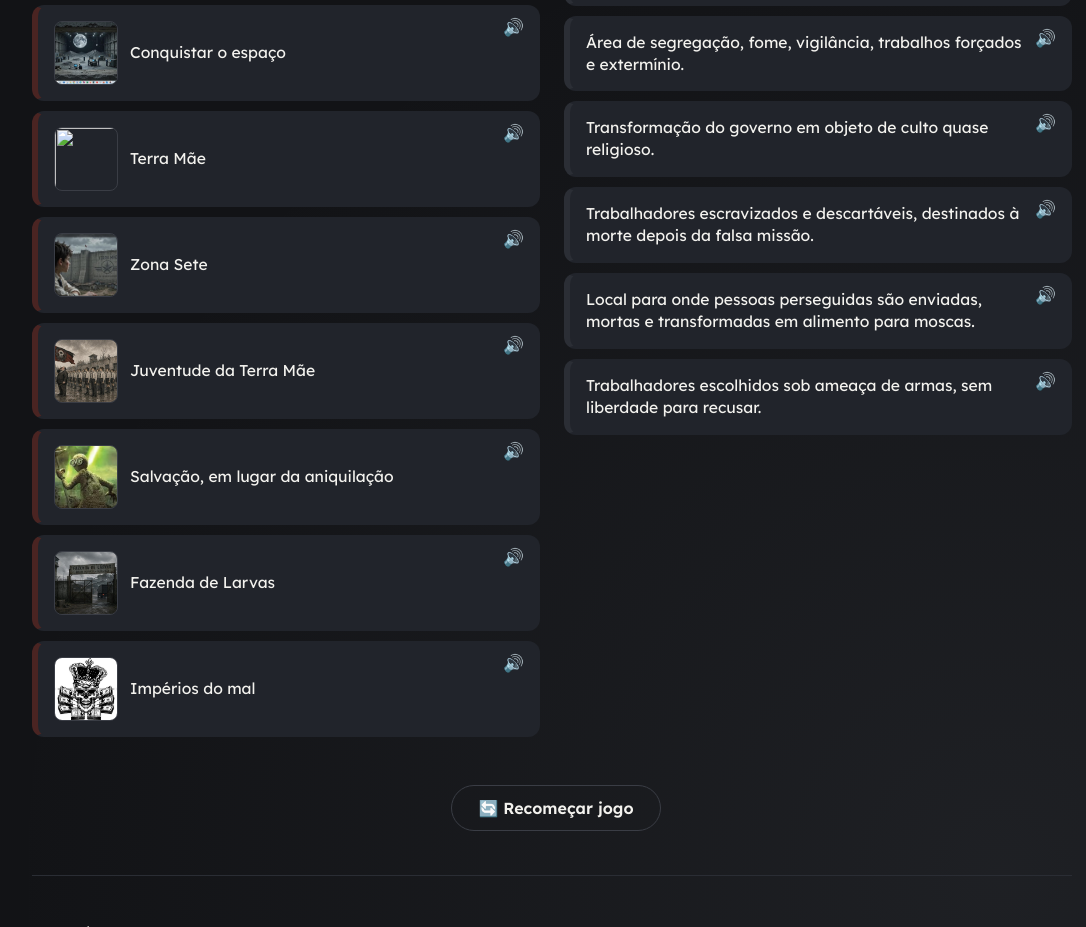
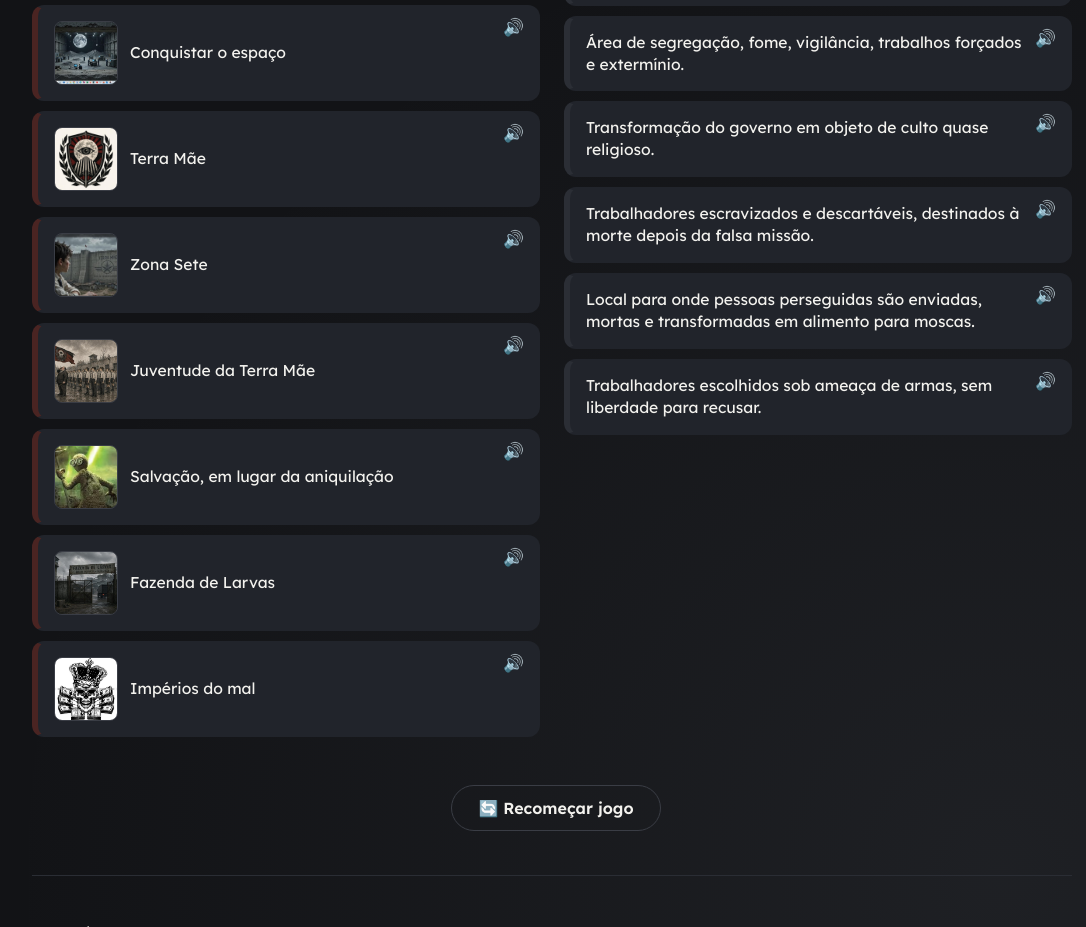
Before and after one commit to anisiaribeiro/dicionario-eufemismo001, a plain HTML site: page index.html in a window 1280 px wide. Shown: the part 1357-2284 px from the top of the page, without its empty margins (88-1174 px from the left). Drawn offline with Linux system fonts and the light colour scheme; files whose address does not match are found by name.

Commit message:
Fix image path for Terra Mãe entry

```diff
--- a/index.html
+++ b/index.html
@@ -463,7 +463,7 @@
   "use strict";
 
   const pairs = [
-    { id:1, term:"Terra Mãe", reality:"Um Estado totalitário que controla, persegue e elimina pessoas.", img:"assets/img1.jpg" },
+    { id:1, term:"Terra Mãe", reality:"Um Estado totalitário que controla, persegue e elimina pessoas.", img:"img1.jpg" },
     { id:2, term:"Pureza / raça da pureza", reality:"Ideologia de exclusão que considera alguns seres humanos superiores a outros.", img:"assets/img2.jpg" },
     { id:3, term:"Mães pela Pureza", reality:"Grupo de informantes que espiona e denuncia os vizinhos em troca de benefícios.", img:"assets/img3.jpg" },
     { id:4, term:"Louvada seja a Terra Mãe", reality:"Transformação do governo em objeto de culto quase religioso.", img:"assets/img4.jpg" },
```
